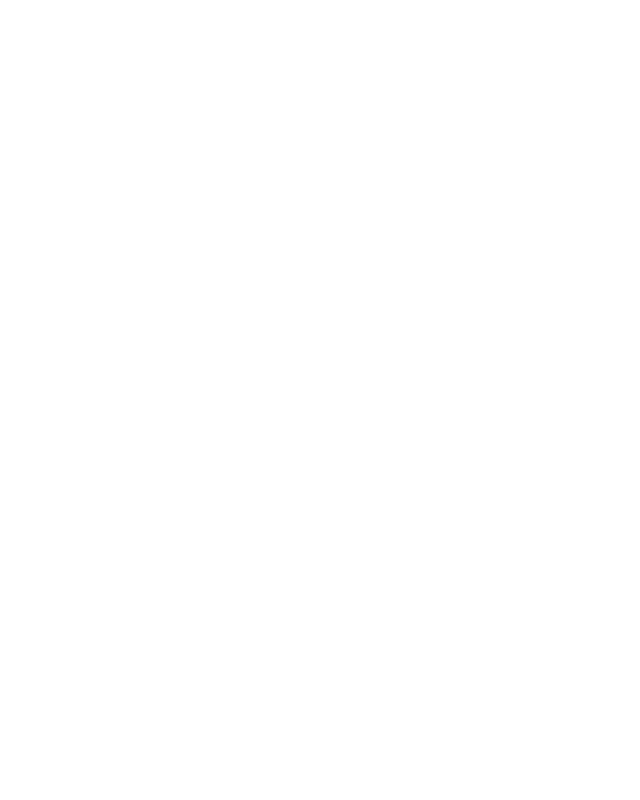
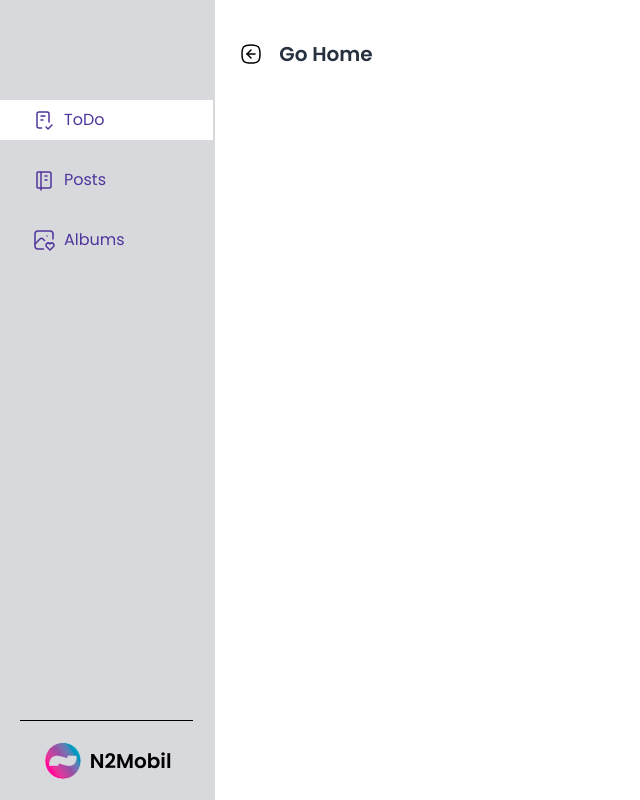
Before and after one commit to gurdalegemen/user-details-tracking, a Vue app in the folder details-tracking/: page /todos in a window 1280 px wide. Before the commit this address had no page. Shown: the whole page, without its empty margins (0-640 px from the left). Built offline with nearby package versions, Linux system fonts and the light colour scheme; no server answers.

Commit message:
sidebar buttons for pages

```diff
--- a/details-tracking/package.json
+++ b/details-tracking/package.json
@@ -10,7 +10,8 @@
   "dependencies": {
     "axios": "^1.5.1",
     "vue": "^3.3.4",
-    "vue-router": "^4.2.5"
+    "vue-router": "^4.2.5",
+    "vuex": "^4.1.0"
   },
   "devDependencies": {
     "@vitejs/plugin-vue": "^4.3.4",
--- /dev/null
+++ b/details-tracking/src/Todos.vue
@@ -0,0 +1,57 @@
+<script>
+import SideBar from './components/SideBarComponent.vue';
+import ArrowLeft from './components/icons/Left.vue';
+import { ref, onMounted} from 'vue';
+import axios from 'axios';
+
+export default {
+     components: {
+      SideBar,
+      ArrowLeft,
+    },
+
+    setup() {
+      const user_ = ref([]);
+
+      onMounted(() => {
+        axios.get('https://jsonplaceholder.typicode.com/users/')
+          .then(response => {
+            user_.value = response.data;
+          })
+          .catch(error => {
+            console.error('Data can not fetch:', error);
+          });
+      });
+
+      return {
+        user_,
+      };
+    },
+}
+</script>
+
+
+
+<template>
+    <div class="h-screen flex flex-row">
+        <div class="w-1/6">
+            <div class="bg-border h-full">
+
+            <SideBar/>
+            </div>
+        </div>
+        <div class=" w-5/6 border-border border-l-2 px-6">
+            <div class="flex items-center gap-x-4 text-xl font-semibold text-title py-10">
+            <ArrowLeft/>
+            Go Home
+            </div>
+
+        </div>
+    </div>
+</template>
+
+
+
+<style scoped>
+
+</style>
--- a/details-tracking/src/components/SideBarComponent.vue
+++ b/details-tracking/src/components/SideBarComponent.vue
@@ -5,8 +5,8 @@
 </script>
 
 <template>
-    <div class="pt-8 h-full flex flex-col justify-between">
-        <div class="bg-white">
+    <div class="pt-10 h-full flex flex-col justify-between">
+        <div class="bg-border">
             <div class="h-10 items-center">
                 <Tab/>
             </div>
--- a/details-tracking/src/components/TabComponent.vue
+++ b/details-tracking/src/components/TabComponent.vue
@@ -1,14 +1,68 @@
-<script setup>
-    import User from './icons/User.vue'
+<script>
+    import UserIcon from './icons/User.vue'
+    import TodoIcon from './icons/Todo.vue'
+    import PostIcon from './icons/Post.vue'
+    import AlbumIcon from './icons/Album.vue'
+    import { ref } from 'vue';
+    import { computed } from 'vue';
+
+    export default {
+    components: {
+        UserIcon,
+        TodoIcon,
+        PostIcon,
+        AlbumIcon,
+    },
+    setup() {
+        const showUsersButton = ref(true);
+        const showTodosButton = ref(true);
+        const showPostsButton = ref(true);
+        const showAlbumsButton = ref(true);
+
+        return {
+        showUsersButton,
+        showTodosButton,
+        showPostsButton,
+        showAlbumsButton,
+        };
+    },
+};
 </script>
 
+
+
 <template>
-    <div class=" flex text-18 h-10 w-full items-center pl-8">
-        <button class="bg-white flex flex-row gap-x-2">
-            <User/>
-            <span class="border-none text-primary">Button</span>
-        </button>
+    <div class="flex flex-col">
+        <div :style="{ backgroundColor: $route.name === 'Home' ? 'white' : '#D8D9DD'}" class=" flex text-18 h-10 mb-5 w-full items-center pl-8">
+            <button v-if="$route.meta.showUsersButton" :style="{ backgroundColor: $route.name === 'Home' ? 'white' : '#D8D9DD'}"
+            class="bg-border flex flex-row gap-x-2">
+                <UserIcon/>
+                <span class="border-none text-primary">Users</span>
+            </button>
+        </div>
+        <div :style="{ backgroundColor: $route.name === 'Todos' ? 'white' : '#D8D9DD'}"  class=" flex text-18 mb-5 h-10 w-full items-center pl-8">
+            <button v-if="$route.meta.showTodosButton" :style="{ backgroundColor: $route.name === 'Todos' ? 'white' : '#D8D9DD'}"
+            class="bg-border flex flex-row gap-x-2">
+                <TodoIcon/>
+                <span class="border-none text-primary">ToDo</span>
+            </button>
+        </div>
+        <div :style="{ backgroundColor: $route.name === 'Posts' ? 'white' : '#D8D9DD'}"  class=" flex text-18 mb-5 h-10 w-full items-center pl-8">
+            <button v-if="$route.meta.showPostsButton" :style="{ backgroundColor: $route.name === 'Posts' ? 'white' : '#D8D9DD'}"
+            class="bg-border flex flex-row gap-x-2">
+                <PostIcon/>
+                <span class="border-none text-primary">Posts</span>
+            </button>
+        </div>
+        <div :style="{ backgroundColor: $route.name === 'Albums' ? 'white' : '#D8D9DD'}" class=" flex text-18 h-10 w-full items-center pl-8">
+            <button v-if="$route.meta.showAlbumsButton" :style="{ backgroundColor: $route.name === 'Albums' ? 'white' : '#D8D9DD'}"
+            class="bg-border flex flex-row gap-x-2">
+                <AlbumIcon/>
+                <span class="border-none text-primary">Albums</span>
+            </button>
+        </div>
     </div>
+
 </template>
 
 <style scoped>
--- a/details-tracking/src/components/UserCardComponent.vue
+++ b/details-tracking/src/components/UserCardComponent.vue
@@ -2,11 +2,11 @@
   import Pin from './icons/Pin.vue'
   import Company from './icons/Company.vue'
   import Website from './icons/Website.vue'
+  import { ref, onMounted} from 'vue'
 
   export default {
     props: {
       user: Object,
-      id: Number,
     },
     components:{
       Pin,
@@ -15,7 +15,8 @@
     },
     methods: {
       navigateToOtherPage() {
-        this.$router.push(`/todos/${this.id}`);
+        this.$router.push('/todos');
+        // console.log(this.id); //id
       }
     },
   };
--- /dev/null
+++ b/details-tracking/src/components/icons/Album.vue
@@ -0,0 +1,9 @@
+<template>
+    <svg xmlns="http://www.w3.org/2000/svg" class="icon icon-tabler icon-tabler-photo-heart" width="24" height="24" viewBox="0 0 24 24" stroke-width="1.5" stroke="#4F359B" fill="none" stroke-linecap="round" stroke-linejoin="round">
+        <path stroke="none" d="M0 0h24v24H0z" fill="none"/>
+        <path d="M15 8h.01" />
+        <path d="M11.5 21h-5.5a3 3 0 0 1 -3 -3v-12a3 3 0 0 1 3 -3h12a3 3 0 0 1 3 3v5" />
+        <path d="M3 16l5 -5c.928 -.893 2.072 -.893 3 0l1.5 1.5" />
+        <path d="M18 22l3.35 -3.284a2.143 2.143 0 0 0 .005 -3.071a2.242 2.242 0 0 0 -3.129 -.006l-.224 .22l-.223 -.22a2.242 2.242 0 0 0 -3.128 -.006a2.143 2.143 0 0 0 -.006 3.071l3.355 3.296z" />
+    </svg>
+</template>
--- /dev/null
+++ b/details-tracking/src/components/icons/Left.vue
@@ -0,0 +1,8 @@
+<template>
+    <svg xmlns="http://www.w3.org/2000/svg" class="icon icon-tabler icon-tabler-square-rounded-arrow-left" width="24" height="24" viewBox="0 0 24 24" stroke-width="1.5" stroke="#000000" fill="none" stroke-linecap="round" stroke-linejoin="round">
+        <path stroke="none" d="M0 0h24v24H0z" fill="none"/>
+        <path d="M12 8l-4 4l4 4" />
+        <path d="M16 12h-8" />
+        <path d="M12 3c7.2 0 9 1.8 9 9s-1.8 9 -9 9s-9 -1.8 -9 -9s1.8 -9 9 -9z" />
+    </svg>
+</template>
--- /dev/null
+++ b/details-tracking/src/components/icons/Post.vue
@@ -0,0 +1,8 @@
+<template>
+    <svg xmlns="http://www.w3.org/2000/svg" class="icon icon-tabler icon-tabler-notebook" width="24" height="24" viewBox="0 0 24 24" stroke-width="1.5" stroke="#4F359B" fill="none" stroke-linecap="round" stroke-linejoin="round">
+        <path stroke="none" d="M0 0h24v24H0z" fill="none"/>
+        <path d="M6 4h11a2 2 0 0 1 2 2v12a2 2 0 0 1 -2 2h-11a1 1 0 0 1 -1 -1v-14a1 1 0 0 1 1 -1m3 0v18" />
+        <path d="M13 8l2 0" />
+        <path d="M13 12l2 0" />
+    </svg>
+</template>
--- /dev/null
+++ b/details-tracking/src/components/icons/Todo.vue
@@ -0,0 +1,9 @@
+<template>
+    <svg xmlns="http://www.w3.org/2000/svg" class="icon icon-tabler icon-tabler-checklist" width="24" height="24" viewBox="0 0 24 24" stroke-width="1.5" stroke="#4F359B" fill="none" stroke-linecap="round" stroke-linejoin="round">
+        <path stroke="none" d="M0 0h24v24H0z" fill="none"/>
+        <path d="M9.615 20h-2.615a2 2 0 0 1 -2 -2v-12a2 2 0 0 1 2 -2h8a2 2 0 0 1 2 2v8" />
+        <path d="M14 19l2 2l4 -4" />
+        <path d="M9 8h4" />
+        <path d="M9 12h2" />
+    </svg>
+</template>
--- /dev/null
+++ b/details-tracking/src/store.js
@@ -0,0 +1,14 @@
+import { createStore } from 'vuex';
+
+const store = createStore({
+  state: {
+    buttonColor: 'white',
+  },
+  mutations: {
+    setButtonColor(state, color) {
+      state.buttonColor = color;
+    },
+  },
+});
+
+export default store;
```
Also changed, not shown: details-tracking/src/main.js (+6 -2 lines), 1 other file (tests, documents, lock files or other folders).
